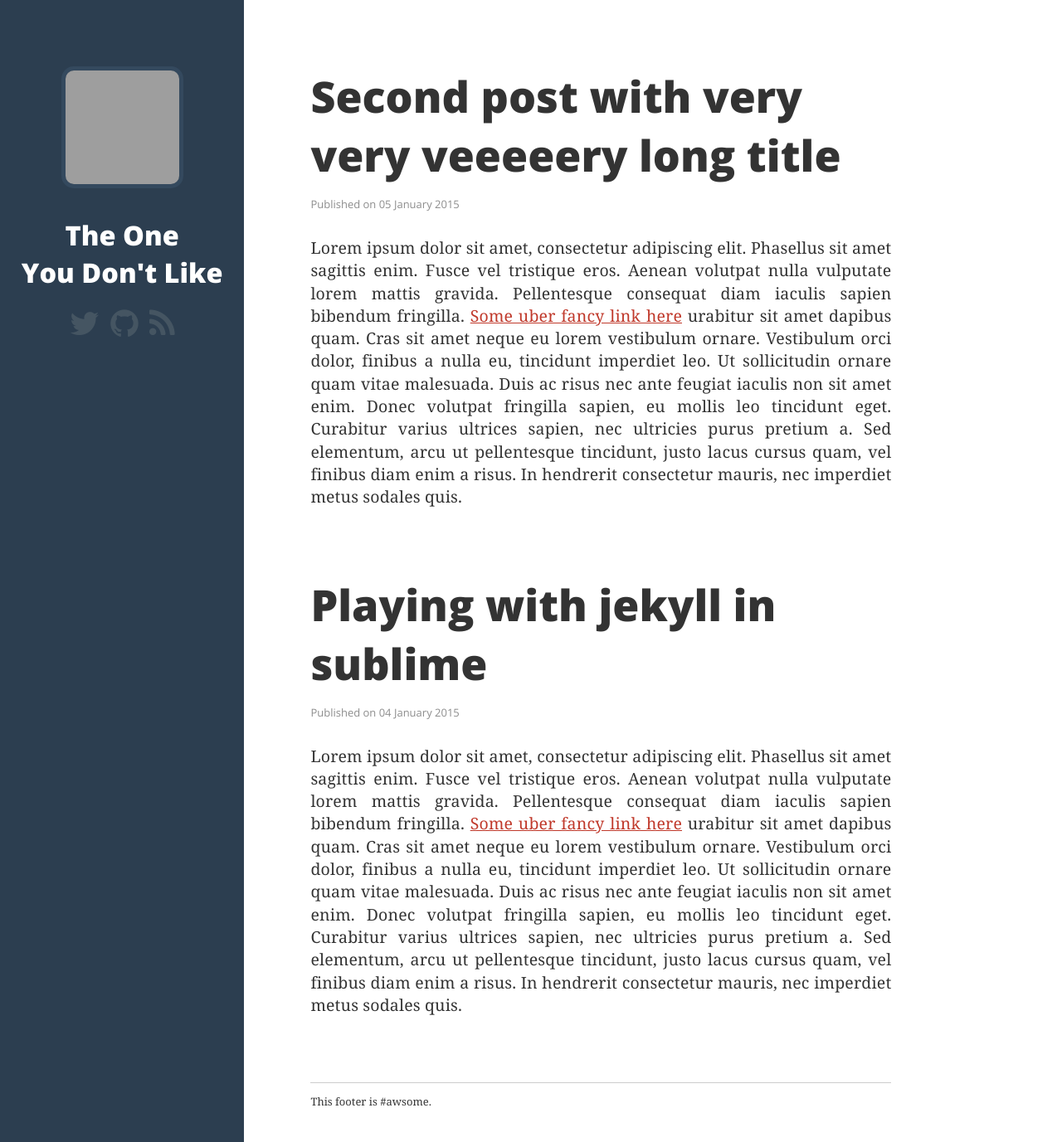
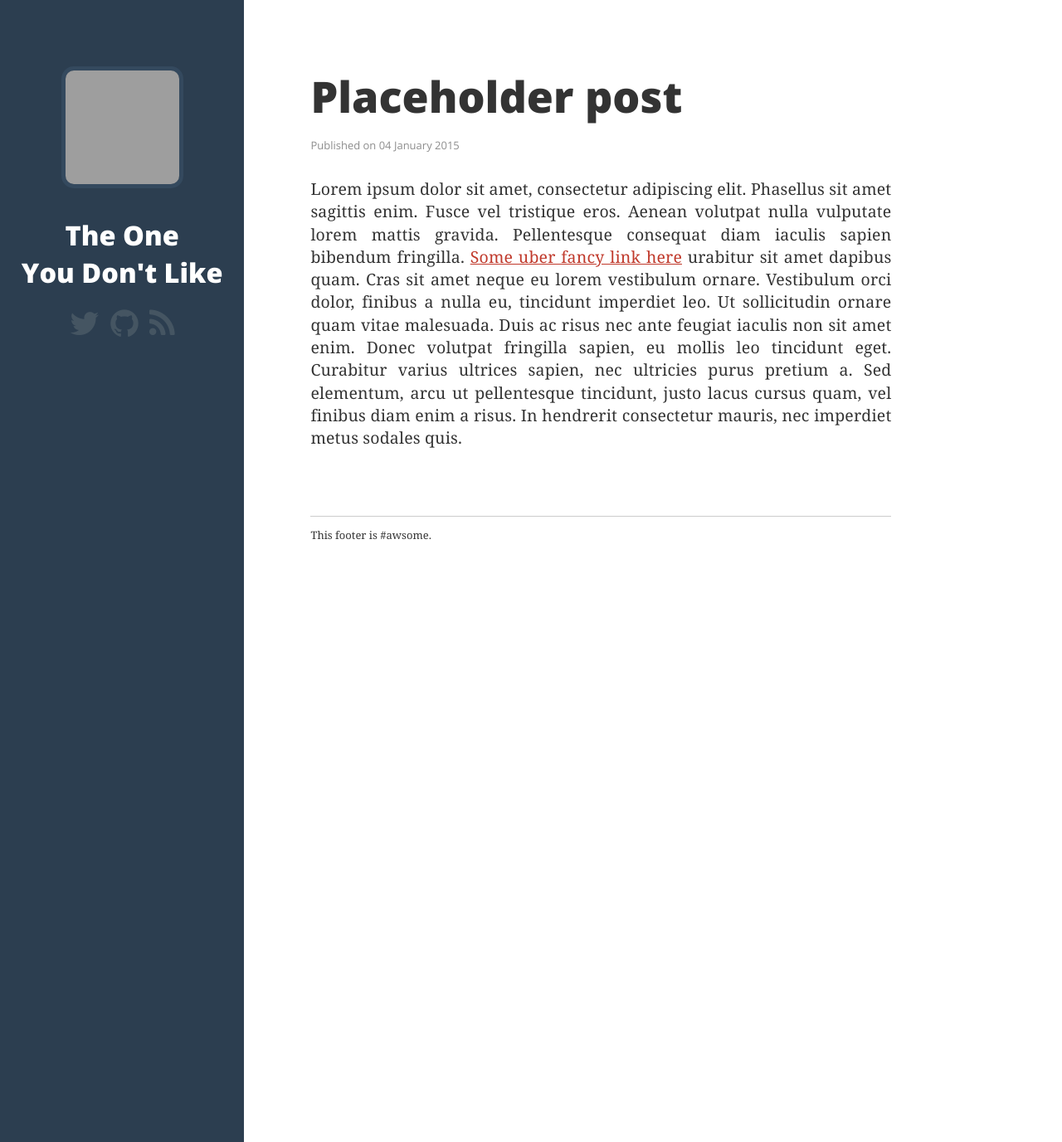
Before and after one commit to kjendrzyca/kjendrzyca.github.io, a Jekyll site: the page built from index.html, in a window 1280 px wide and 1377 px high. Shown: the whole window at 83% size. Built offline with Jekyll 4.4.1, drawn with Linux system fonts in a browser that asks for light colours; nearby versions of some CDN libraries; grey boxes are pictures that could not be loaded.

Commit message:
Cleaning up posts.

```diff
--- a/_posts/2015-01-04-playing-with-sublime-jekyll.md
+++ b/_posts/2015-01-04-playing-with-sublime-jekyll.md
@@ -1,11 +1,11 @@
 ---
 layout: post
-title: Playing with jekyll in sublime
+title: Placeholder post
 categories: []
 tags: []
 published: True
 date: 2015-01-04
-comments: true
+comments: false
 
 ---
 Lorem ipsum dolor sit amet, consectetur adipiscing elit. Phasellus sit amet sagittis enim. Fusce vel tristique eros. Aenean volutpat nulla vulputate lorem mattis gravida. Pellentesque consequat diam iaculis sapien bibendum fringilla. [Some uber fancy link here](http://theoneyoudontlike.github.io) urabitur sit amet dapibus quam. Cras sit amet neque eu lorem vestibulum ornare. Vestibulum orci dolor, finibus a nulla eu, tincidunt imperdiet leo. Ut sollicitudin ornare quam vitae malesuada. Duis ac risus nec ante feugiat iaculis non sit amet enim. Donec volutpat fringilla sapien, eu mollis leo tincidunt eget. Curabitur varius ultrices sapien, nec ultricies purus pretium a. Sed elementum, arcu ut pellentesque tincidunt, justo lacus cursus quam, vel finibus diam enim a risus. In hendrerit consectetur mauris, nec imperdiet metus sodales quis.
--- a/_posts/2015-01-05-secondpost.md
+++ /dev/null
@@ -1,28 +0,0 @@
----
-layout: post
-title: Second post with very very veeeeery long title
-categories: []
-tags: []
-published: True
-date: 2015-01-05
-
----
-
-Lorem ipsum dolor sit amet, consectetur adipiscing elit. Phasellus sit amet sagittis enim. Fusce vel tristique eros. Aenean volutpat nulla vulputate lorem mattis gravida. Pellentesque consequat diam iaculis sapien bibendum fringilla. [Some uber fancy link here](http://theoneyoudontlike.github.io) urabitur sit amet dapibus quam. Cras sit amet neque eu lorem vestibulum ornare. Vestibulum orci dolor, finibus a nulla eu, tincidunt imperdiet leo. Ut sollicitudin ornare quam vitae malesuada. Duis ac risus nec ante feugiat iaculis non sit amet enim. Donec volutpat fringilla sapien, eu mollis leo tincidunt eget. Curabitur varius ultrices sapien, nec ultricies purus pretium a. Sed elementum, arcu ut pellentesque tincidunt, justo lacus cursus quam, vel finibus diam enim a risus. In hendrerit consectetur mauris, nec imperdiet metus sodales quis.
-
-Integer dictum porttitor odio nec commodo. Nulla ac bibendum eros. Donec mollis diam nec dignissim tempor. Morbi nibh nisi, viverra quis metus non, sagittis tincidunt risus. In in diam urna. Fusce ut massa posuere, commodo lacus a, hendrerit risus. Nulla porta sed ante in dictum. **Aenean ac** aliquet velit. Nulla ullamcorper varius eros non dignissim. Nulla ac cursus odio, vitae vulputate velit:
-
-{% highlight ruby linenos %}
-public void DoSthStupid()
-{
-    var stupidVariable = 5;
-    ParseStupidness(5);
-    ...
-}
-{% endhighlight %}
-
-Nunc tortor tortor, dictum a tellus eget, sodales rhoncus erat. Integer vel magna non ipsum lacinia maximus congue in erat. Donec quis porta nisl. Proin at cursus ligula. Ut vulputate lectus ut justo elementum convallis. Donec ut mattis arcu, ac vestibulum augue. Nam eu massa interdum leo semper volutpat sit amet tempor sem.
-
-[![random image](http://i.imgur.com/HpXFfah.png)](#)
-
-Class aptent taciti sociosqu ad litora torquent per conubia nostra, per inceptos himenaeos. Nunc laoreet dui eu risus tincidunt, nec rutrum dui tristique. Aenean convallis urna at lacus blandit gravida. Ut at tellus ultrices, tincidunt velit nec, condimentum velit. Maecenas in nisl euismod sapien egestas vehicula vitae at metus. Morbi vestibulum, arcu et sagittis condimentum, risus ante hendrerit ex, vel vestibulum mi nisi quis ipsum.
```
